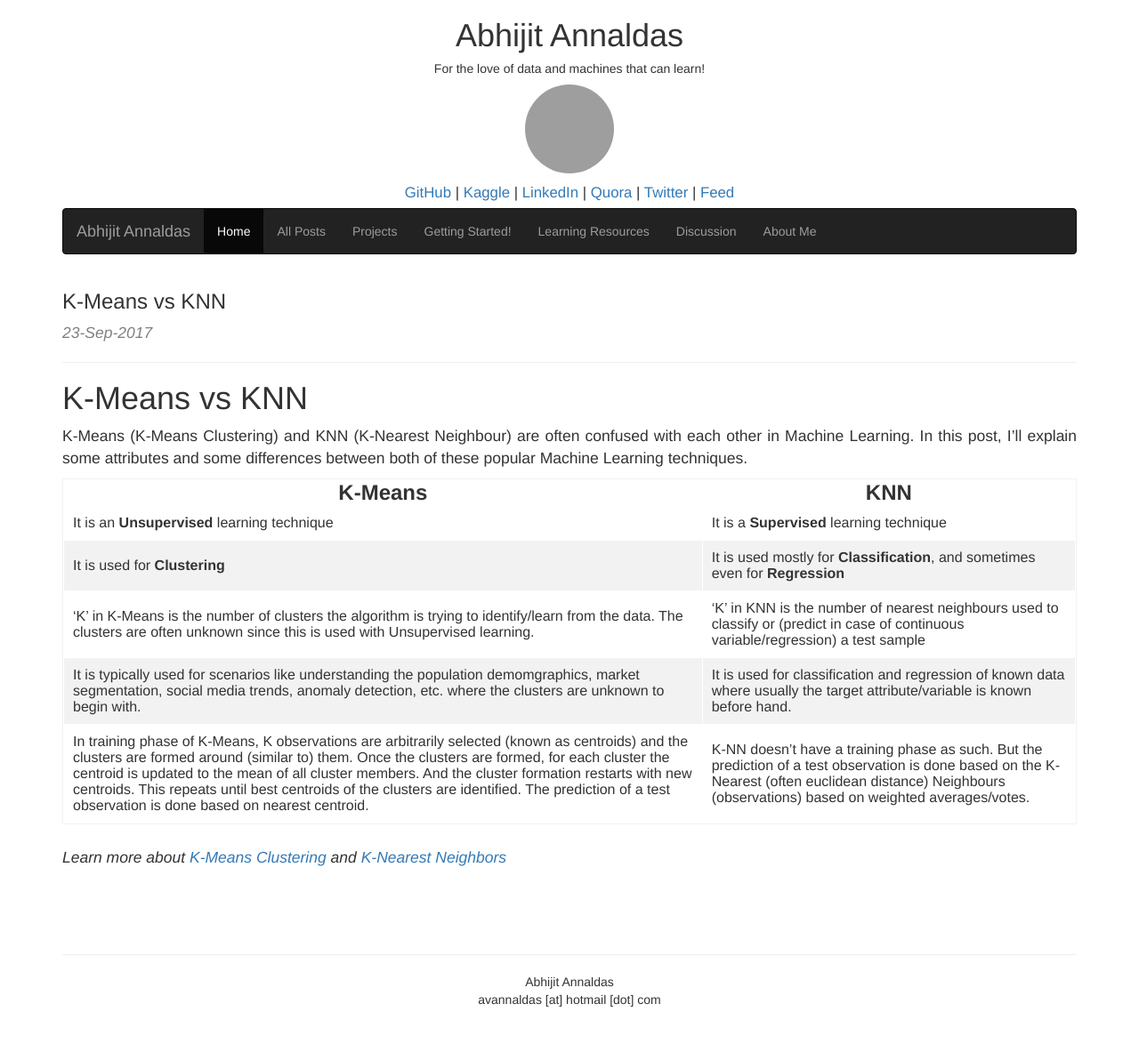
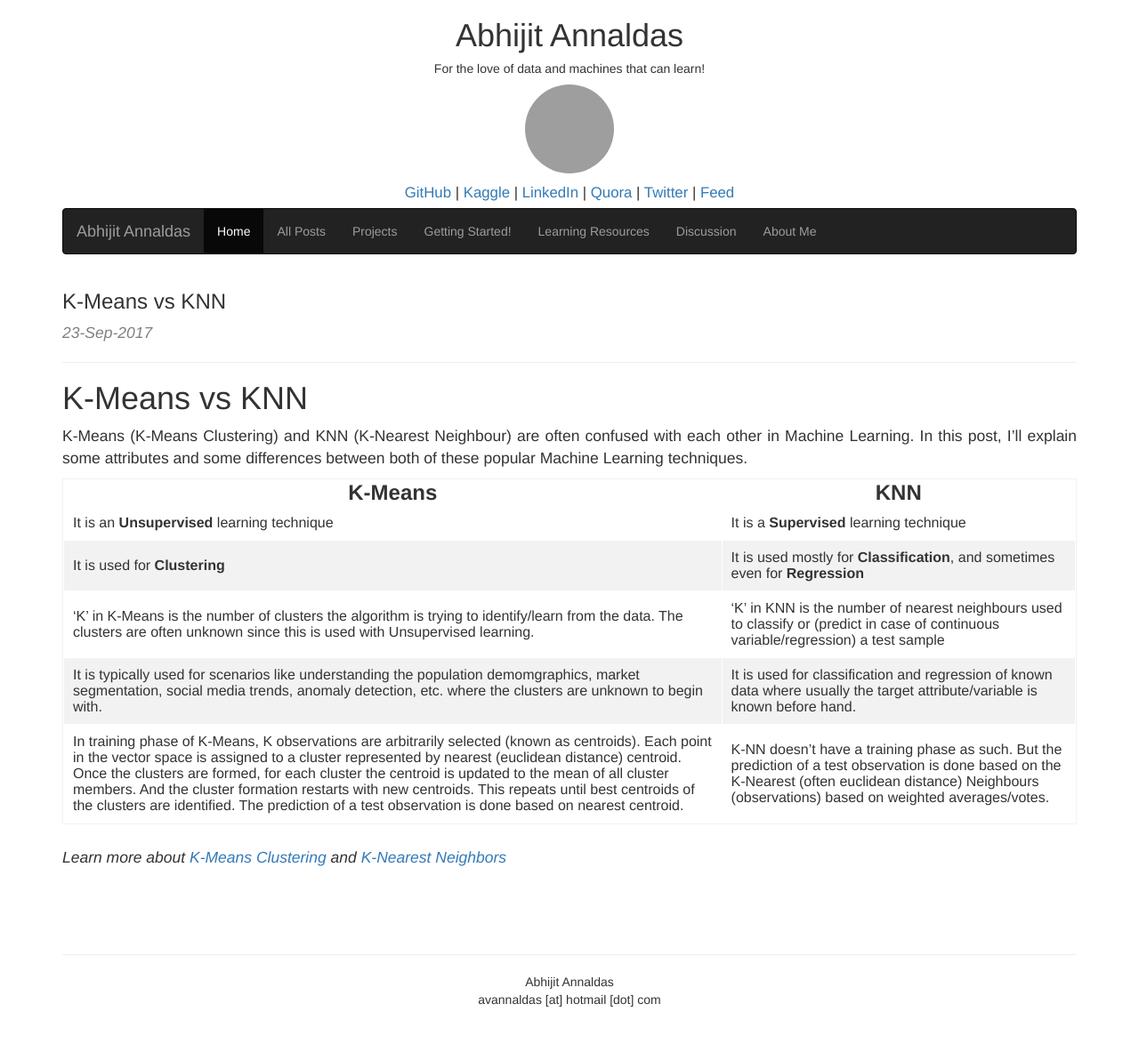
Before and after one commit to devm1023/ML_project, a Jekyll site: the page built from _posts/2017-09-23-kmeans-vs-knn-in-machine-learning.markdown, in a window 1280 px wide. Shown: the whole page at 89% size. Built offline with Jekyll 4.4.1, drawn with Linux system fonts in a browser that asks for light colours; nearby versions of some CDN libraries; comment, search, counter and statistics services are not loaded; grey boxes are pictures that could not be loaded.

Commit message:
Update 2017-09-23-kmeans-vs-knn-in-machine-learning.markdown

```diff
--- a/_posts/2017-09-23-kmeans-vs-knn-in-machine-learning.markdown
+++ b/_posts/2017-09-23-kmeans-vs-knn-in-machine-learning.markdown
@@ -16,7 +16,7 @@ K-Means (K-Means Clustering) and KNN (K-Nearest Neighbour) are often confused wi
 | It is used for __Clustering__ | It is used mostly for __Classification__, and sometimes even for __Regression__ |
 | 'K' in K-Means is the number of clusters the algorithm is trying to identify/learn from the data. The clusters are often unknown since this is used with Unsupervised learning. | 'K' in KNN is the number of nearest neighbours used to classify or (predict in case of continuous variable/regression) a test sample |
 | It is typically used for scenarios like understanding the population demomgraphics, market segmentation, social media trends, anomaly detection, etc. where the clusters are unknown to begin with. | It is used for classification and regression of known data where usually the target attribute/variable is known before hand. |
-| In training phase of K-Means, K observations are arbitrarily selected (known as centroids) and the clusters are formed around (similar to) them. Once the clusters are formed, for each cluster the centroid is updated to the mean of all cluster members. And the cluster formation restarts with new centroids. This repeats until best centroids of the clusters are identified. The prediction of a test observation is done based on nearest centroid. | K-NN doesn't have a training phase as such. But the prediction of a test observation is done based on the K-Nearest (often euclidean distance) Neighbours (observations) based on weighted averages/votes. |
+| In training phase of K-Means, K observations are arbitrarily selected (known as centroids). Each point in the vector space is assigned to a cluster represented by nearest (euclidean distance) centroid. Once the clusters are formed, for each cluster the centroid is updated to the mean of all cluster members. And the cluster formation restarts with new centroids. This repeats until best centroids of the clusters are identified. The prediction of a test observation is done based on nearest centroid. | K-NN doesn't have a training phase as such. But the prediction of a test observation is done based on the K-Nearest (often euclidean distance) Neighbours (observations) based on weighted averages/votes. |
 
 <br />
 <i>Learn more about <A href="https://en.wikipedia.org/wiki/K-means_clustering" target="_blank">K-Means Clustering</A> and <A href="https://en.wikipedia.org/wiki/K-nearest_neighbors_algorithm" target="_blank">K-Nearest Neighbors</A></i>
```
